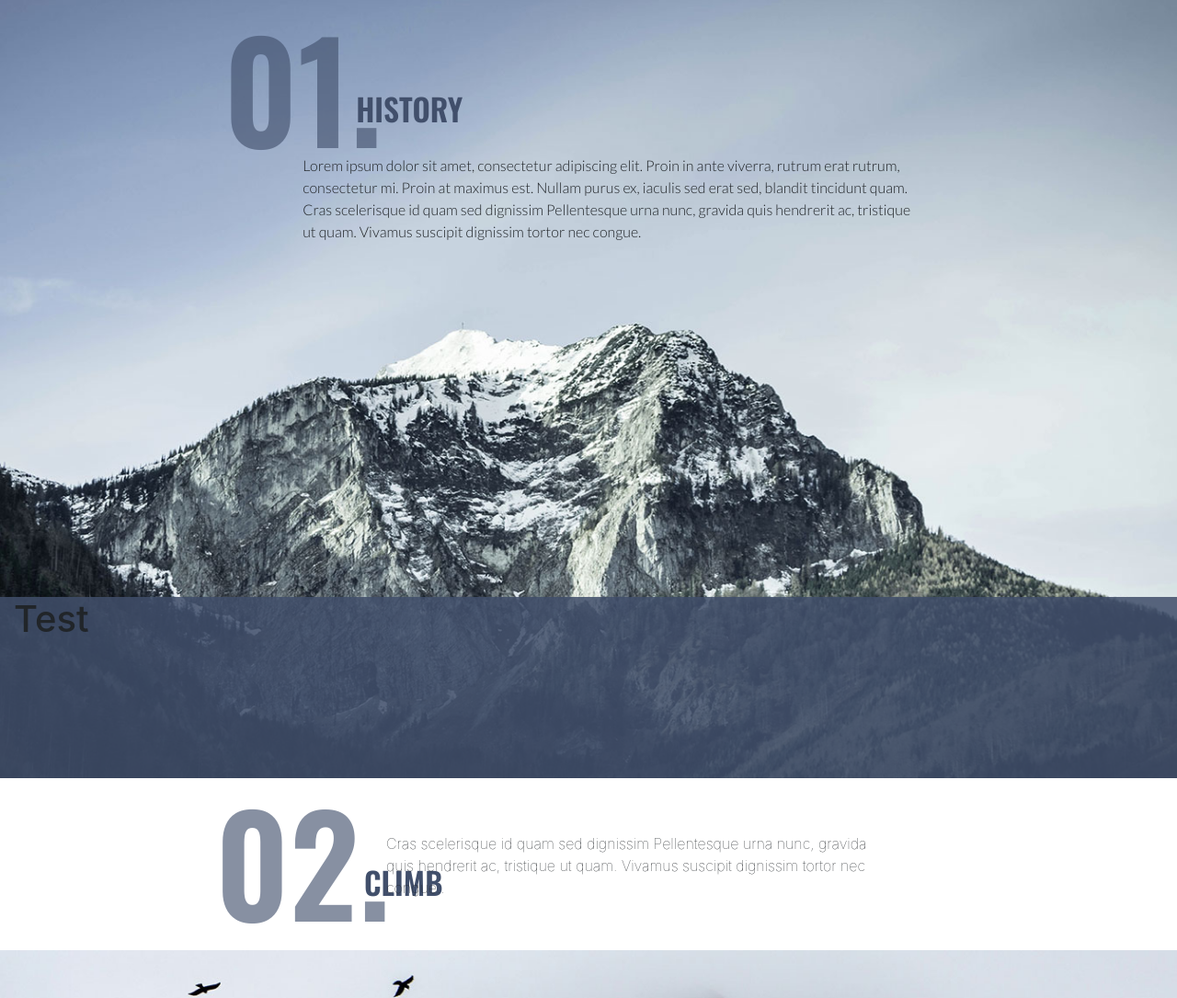
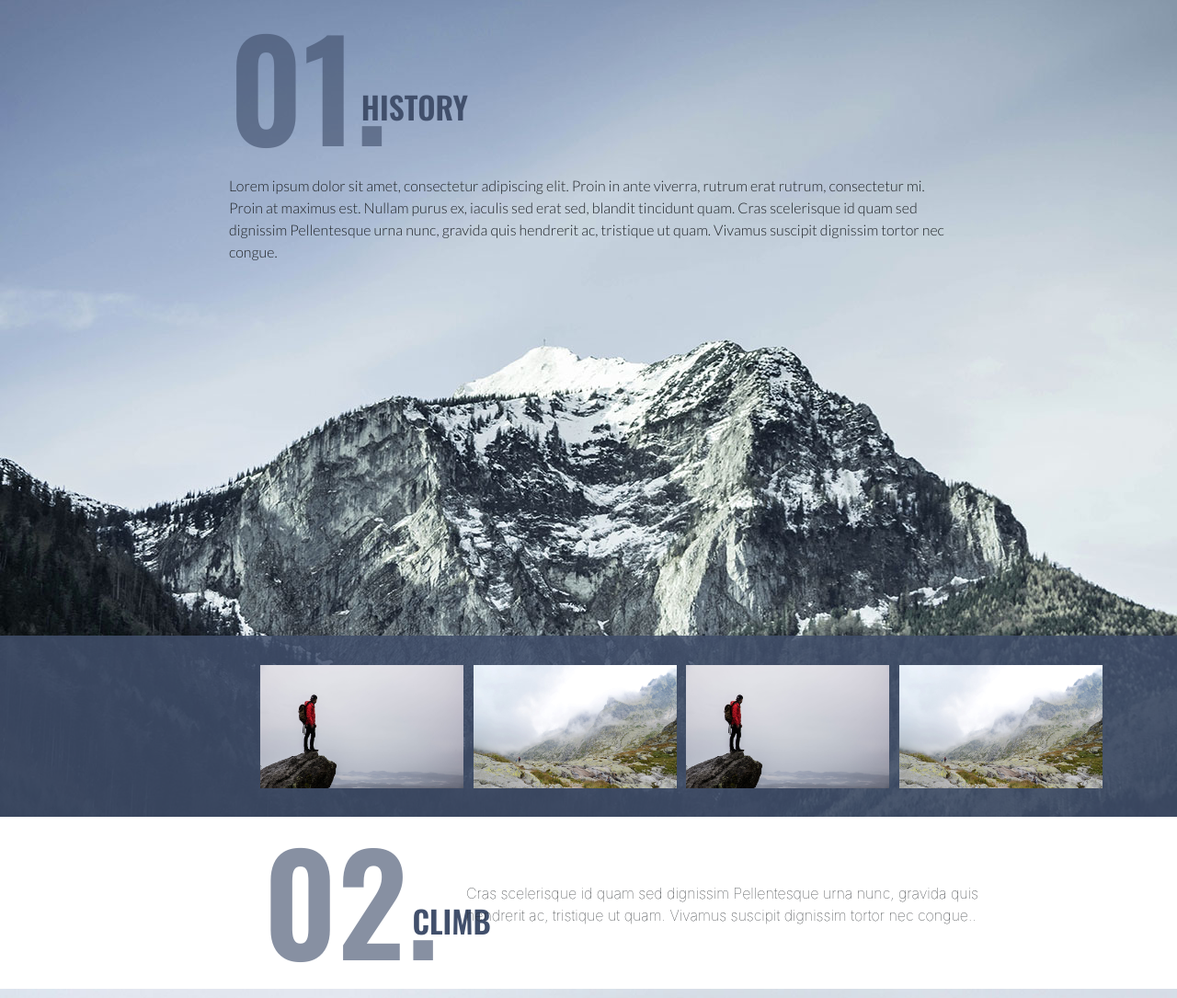
Before and after one commit to twknab/los_angeles_mountains_mockup, a website: page index.html in a window 1280 px wide. Shown: the part 763-1848 px from the top of the page at 92% size. Drawn offline with nearby package versions, Linux system fonts and the light colour scheme.

Commit message:
built custom jquery slider with thumbnails

```diff
--- a/client/js/main.js
+++ b/client/js/main.js
@@ -0,0 +1,56 @@
+$( document ).ready( function(){
+
+  var slideCount = $('.slider ul li').length;
+  var slideWidth = $('.slider ul li').width();
+  var slideHeight = $('.slider ul li').height();
+  var sliderUlWidth = slideCount * slideWidth;
+
+  $('.slider').css({ width: slideWidth, height: slideHeight });
+
+  $('.slider ul').css({ width: sliderUlWidth });
+
+  // $('#navigation ul li a').each(function (){
+
+  // });
+
+
+  console.log($('#navigation ul li a'));
+  $.each($('#navigation ul li a'), function(i, val){
+    console.log($(`.slider #image_${i+1} img`).attr('src'));
+    $('#navigation ul li a')[i].innerHTML = `<img src="${$(`.slider #image_${i + 1} img`).attr('src')}">`;
+    console.log(val);
+  });
+
+  $('#navigation a').click(function() {
+    event.preventDefault();
+    let id = this.id;
+    console.log(id);
+
+    $('.slider ul').animate({
+      left: - id * slideWidth,
+    }, 500, "swing", function() {
+
+    });
+  });
+
+  // -----------------------------------------------
+  // -----------------------------------------------
+
+  $('#slider-navigation a').click(function(){
+    event.preventDefault();
+    let clickedThumbnail = this;
+    $('#history-slider').animate({
+      backgroundPositionX: `-${$(window).width()}`,
+      }, 200, function() {
+        changeBackground(clickedThumbnail.id);
+        $('#history-slider').css('background-position-x', '0px');
+      });
+  });
+
+  let backgroundArray = ['./client/img/history-mountains-background.jpg', './client/img/slide-man-overlooking-valley.jpg', './client/img/slide-group-valley.jpg'];
+  function changeBackground(index) {
+    console.log(backgroundArray[index]);
+    $('#history-slider').css('background-image', `url(${backgroundArray[index]})`);
+  }
+
+});
--- a/client/sass/style.scss
+++ b/client/sass/style.scss
@@ -57,29 +57,19 @@ html, body {
   font-family: 'Lato', sans-serif;
   font-weight: 100;
 }
-#history-column {
-  padding-left: 19% !important;
-  padding-right: 29% !important;
-  margin-top: 1.7%;
-  p {
-    position: relative;
-    bottom: 24px;
-    left: 86px;
-  }
-}
 #climb {
   div:nth-child(2) {
     p {
       position: relative;
       top: 9px;
-      right: 235px;
-      margin-right: 14%;
+      right: 148px;
+      margin-right: 9%;
       font-weight: 100;
     }
   }
 }
 #climb-column {
-  padding-left: 19% !important;
+  padding-left: 23% !important;
 }
 .container-fluid {
   padding-right: 0px !important;
@@ -148,6 +138,58 @@ html, body {
       height: 197px;
     }
   }
+  #history-text {
+    z-index: 100;
+    position: absolute;
+    width: 795px;
+    margin-left: 19%;
+    margin-top: 1.5%;
+  }
+  .slider {
+    width: 1600px;
+    height: 905px;
+    overflow: hidden;
+    position: relative;
+    ul {
+      position: relative;
+      list-style: none;
+      margin: 0;
+      padding: 0;
+      li {
+        position: relative;
+        float: left;
+        width: 1600px;
+        height: 905px;
+      }
+    }
+  }
+  #slider-column {
+    z-index: -1000;
+  }
+  #navigation-slider {
+    background-color: #414f6bdb;
+    height: 197px;
+    margin-top: -197px;
+  }
+
+  #navigation {
+    margin-left: 19%;
+    ul {
+      list-style: none;
+      display: inline-block;
+      margin-bottom: 0px;
+      li {
+        display: inline;
+        margin-right: 6px;
+      }
+    }
+    img {
+      width: 221px;
+      height: 134px;
+    }
+  }
+
+
   #schedule {
     background-image: url(../img/schedule-mountains-background.jpg);
     background-size: cover;
@@ -198,7 +240,7 @@ html, body {
     text-transform: uppercase;
     font-style: italic;
     font-family: 'Lato', sans-serif;
-    height: 81px;
+    height: 82px;
     div {
       height: 81px;
       nav {
--- a/index.html
+++ b/index.html
@@ -12,6 +12,7 @@
   <!-- Bootstrap CSS  -->
   <link rel="stylesheet" href="https://stackpath.bootstrapcdn.com/bootstrap/4.1.3/css/bootstrap.min.css" integrity="sha384-MCw98/SFnGE8fJT3GXwEOngsV7Zt27NXFoaoApmYm81iuXoPkFOJwJ8ERdknLPMO"
     crossorigin="anonymous">
+  <script src="https://ajax.googleapis.com/ajax/libs/jquery/3.3.1/jquery.min.js"></script>
 </head>
 <body>
   <div class="container-fluid">
@@ -24,7 +25,7 @@
           </a>
           <ul class="nav justify-content-end">
             <li class="nav-item">
-              <a class="nav-link active" href="#">01. History</a>
+              <a class="nav-link active" href="#history">01. History</a>
             </li>
             <li class="nav-item">
               <a class="nav-link" href="#">02. Team</a>
@@ -42,7 +43,7 @@
           </a>
         <ul class="nav justify-content-end">
           <li class="nav-item">
-            <a class="nav-link active" href="#">01. History</a>
+            <a class="nav-link active" href="#history">01. History</a>
           </li>
           <li class="nav-item">
             <a class="nav-link" href="#">02. Team</a>
@@ -51,17 +52,56 @@
         </nav>
       </div>
     </div>
-    <!-- History Slider -->
-    <div class="row align-items-start" id="history-slider">
-      <div class="col-12" id="history-column">
-        <h1 class="section-number">01.</h1>
-        <h2 class="section-title">History</h2>
-        <p class="section-text">Lorem ipsum dolor sit amet, consectetur adipiscing elit. Proin in ante viverra, rutrum erat rutrum, consectetur mi. Proin at maximus est. Nullam purus ex, iaculis sed erat sed, blandit tincidunt quam. Cras scelerisque id quam sed dignissim Pellentesque
-        urna nunc, gravida quis hendrerit ac, tristique ut quam. Vivamus suscipit dignissim tortor nec congue.</p>
+    <!-- History Custom Slider -->
+    <div class="row align-items-start" id="history">
+      <div class="col-12" id="slider-column">
+        <span id="history-text">
+          <h1 class="section-number">01.</h1>
+          <h2 class="section-title">History</h2>
+          <p class="section-text">Lorem ipsum dolor sit amet, consectetur adipiscing elit. Proin in ante viverra, rutrum erat rutrum, consectetur mi. Proin
+          at maximus est. Nullam purus ex, iaculis sed erat sed, blandit tincidunt quam. Cras scelerisque id quam sed dignissim Pellentesque
+          urna nunc, gravida quis hendrerit ac, tristique ut quam. Vivamus suscipit dignissim tortor nec congue.</p>
+        </span>
+        <div class="slider">
+          <ul>
+            <li id="image_0">
+              <img src="./client/img/history-mountains-background.jpg">
+            </li>
+            <li id="image_1">
+              <img src="./client/img/slide-man-overlooking-valley.jpg">
+            </li>
+            <li id="image_2">
+              <img src="./client/img/slide-group-valley.jpg">
+            </li>
+            <li id="image_3">
+              <img src="./client/img/slide-man-overlooking-valley.jpg">
+            </li>
+            <li id="image_4">
+              <img src="./client/img/slide-group-valley.jpg">
+            </li>
+          </ul>
+        </div>
       </div>
-      <div class="col-12 align-items-end" id="slider-navigation">
-        <h1>Test</h1>
-      </div>
+    </div>
+    <div class="row align-items-center" id="navigation-slider">
+        <div class="col-12" id="navigation-column">
+          <div id="navigation">
+            <ul>
+              <li>
+                <a href="#" id="1"></a>
+              </li>
+              <li>
+                <a href="#" id="2"></a>
+              </li>
+              <li>
+                <a href="#" id="3"></a>
+              </li>
+              <li>
+                <a href="#" id="4"></a>
+              </li>
+            </ul>
+          </div>
+        </div>
     </div>
     <!-- Climb -->
     <div class="row align-items-center" id="climb">
@@ -119,8 +159,7 @@
         </div>
     </div>
   </div>
-  <!-- Bootstrap & jQuery Library -->
-  <script src="https://ajax.googleapis.com/ajax/libs/jquery/3.3.1/jquery.min.js"></script>
+  <!-- Bootstrap Library -->
   <script src="https://cdnjs.cloudflare.com/ajax/libs/popper.js/1.14.3/umd/popper.min.js" integrity="sha384-ZMP7rVo3mIykV+2+9J3UJ46jBk0WLaUAdn689aCwoqbBJiSnjAK/l8WvCWPIPm49"
     crossorigin="anonymous"></script>
   <script src="https://stackpath.bootstrapcdn.com/bootstrap/4.1.3/js/bootstrap.min.js" integrity="sha384-ChfqqxuZUCnJSK3+MXmPNIyE6ZbWh2IMqE241rYiqJxyMiZ6OW/JmZQ5stwEULTy"
```
Also changed, not shown: client/css/style.css.
